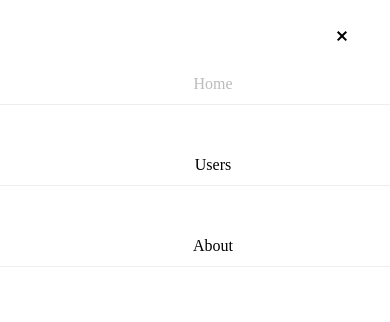
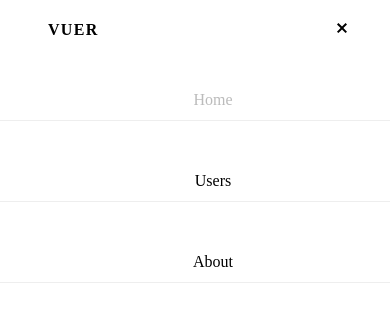
Before and after one commit to rithikpvijay/user-app, a Vue app: page /home in a window 390 px wide. Both pictures are taken after a click on the icon 330 px from the left and 28 px from the top of the page. Shown: the top 322 px of the page. Built offline with nearby package versions, Linux system fonts and the light colour scheme; some icons are missing.

Commit message:
logo on menu

```diff
--- a/src/components/UI/BaseMenu.vue
+++ b/src/components/UI/BaseMenu.vue
@@ -31,7 +31,7 @@ function handleClose() {
   display: flex;
   flex-direction: column;
   gap: 24px;
-  padding: 24px 36px;
+  padding: 16px 36px;
   box-shadow: 0 2px 8px rgba(0, 0, 0);
   background-color: white;
   z-index: 1;
@@ -41,5 +41,6 @@ function handleClose() {
   align-self: flex-end;
   border-bottom: none;
   cursor: pointer;
+  margin-bottom: 24px;
 }
 </style>
--- a/src/components/home/NavigationItem.vue
+++ b/src/components/home/NavigationItem.vue
@@ -1,6 +1,6 @@
 <template>
   <nav>
-    <router-link class="logo" to="/">VUER</router-link>
+    <router-link class="logo" :class="{ fixed: menuToggle }" to="/">VUER</router-link>
     <div class="desk-nav">
       <navigation-list></navigation-list>
     </div>
@@ -10,7 +10,7 @@
         width="24"
         height="24"
         @click="handleToggle"
-        class="menu"
+        :class="{ disable: menuToggle }"
       />
       <transition name="menu">
         <base-menu v-if="menuToggle" @close="handleClose" class="menu">
@@ -70,6 +70,15 @@ nav {
   text-decoration: none;
   color: #000;
   letter-spacing: 1.3px;
+  z-index: 10;
+}
+
+.fixed {
+  position: fixed;
+}
+
+.disable {
+  visibility: hidden;
 }
 
 .mobile-nav {
```
